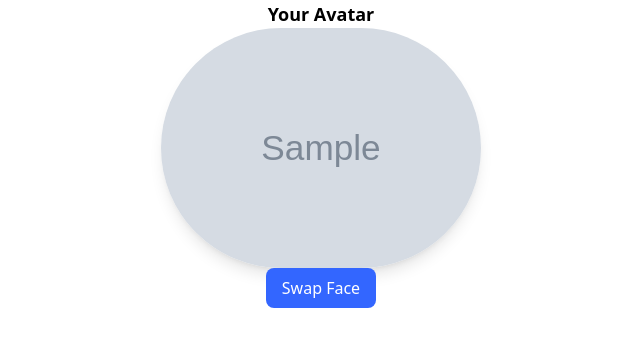
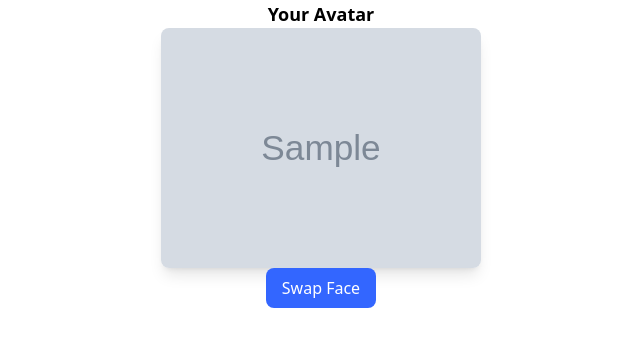
Before and after one commit to TylerGilman/SafeFace, a Django app: template create_face/templates/avatar_display.html in a window 1280 px wide. Shown: the top 347 px of the page, without its empty margins (319-959 px from the left). Run offline with Django 5.2, Linux system fonts and the light colour scheme; the template is opened without the code that fills it: most values are stand-ins (such as "Sample title", 1, 10 or a date in 2020); grey boxes marked "Sample" are stand-in pictures; some libraries are stand-ins or nearby versions.

Commit message:
.gitignore + slight avatar edit

```diff
--- a/create_face/templates/avatar_display.html
+++ b/create_face/templates/avatar_display.html
@@ -16,7 +16,7 @@
 {% endif %}
 <div name="avatar" id="avatar" hx-swap="outerHTML" hx-swap-oob="true" class="text-center">
   <p class="text-lg font-semibold">Your Avatar</p>
-  <img src="{{ image_path }}" alt="avatar" class="mx-auto max-w-xs rounded-full shadow-lg" id="avatar_image"/>
+  <img src="{{ image_path }}" alt="avatar" class="mx-auto max-w-xs rounded-lg shadow-lg" id="avatar_image"/>
 
   <div class="flex flex-col items-center justify-center w-full">
     <input type="hidden" name="image_data" id="image_data" value="{{ image_path }}">
```
Also changed, not shown: 1 other file.
